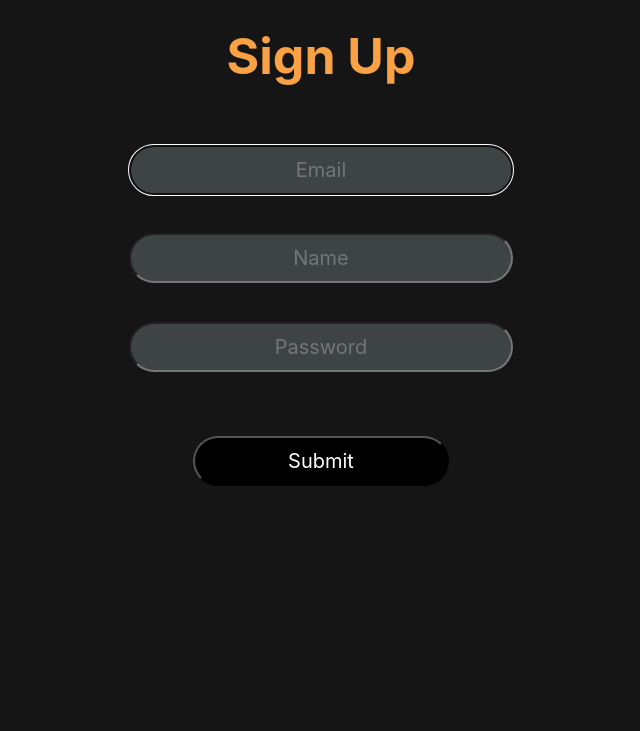
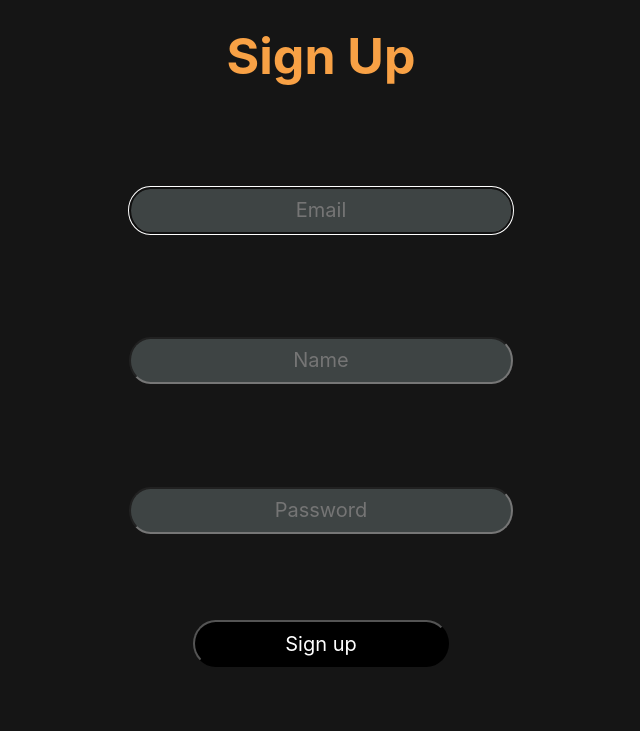
Before and after one commit to Famidore/flaskServer, a Python web app: template templates/login_forms/signup.html in a window 1280 px wide. Shown: the part 76-807 px from the top of the page, without its empty margins (319-959 px from the left). Before the commit the page ends 562 px from the top, so only its background shows below. Run offline with Jinja, Linux system fonts and the light colour scheme; the template is opened without the code that fills it, so the values that code supplies are empty; some libraries are stand-ins or nearby versions.

Commit message:
create and style unauth, create signup_response, register endpoint in auth.py

```diff
--- a/main.py
+++ b/main.py
@@ -14,7 +14,7 @@ async def index():
 
 @main.route("/favicon.ico")
 async def favicon():
-    return await send_from_directory(
+    return send_from_directory(
         os.path.join(main.root_path, "static"),
         "logo.ico",
         mimetype="image/vnd.microsoft.icon",
--- a/src/auth/auth_db/auth_db.py
+++ b/src/auth/auth_db/auth_db.py
@@ -1,4 +1,4 @@
-from models import db, User
+from .models import db, User
 
 
 def register_user(name, email, password):
--- a/static/styles/signup_page.css
+++ b/static/styles/signup_page.css
@@ -6,16 +6,17 @@
 .input{
     background-color: #3e4444;
     width: 30%;
-    height: 50px;
-    border-radius: 30px;
+    border-radius: 10% / 90%;
     color: #f8a145;
     font-size: 20%;
     display: block;
     margin-right: auto;
     margin-left: auto;
     text-align: center;
-    margin-top: 3%;
-    margin-bottom: 3%;
+    margin-top: 1%;
+    margin-bottom: 1%;
+    padding-bottom: 0.5%;
+    padding-top: 0.5%;
 }
 
 .title-space{
@@ -33,8 +34,7 @@ h3{
 
 .submit-button{
     width: 20%;
-    height: 50px;
-    border-radius: 30px;
+    border-radius: 15% / 85%;
     display: block;
     margin-right: auto;
     margin-left: auto;
@@ -43,8 +43,21 @@ h3{
     font-size: 20%;
     margin-top: 5%;
     margin-bottom: 5%;
+    padding-bottom: 0.5%;
+    padding-top: 0.5%;
 }
 .submit-button:hover{
     background-color: #f8a145;
     color: black;
 }
+
+.input-label{
+    width: 100%;
+    height: fit-content;
+    text-align: center;
+}
+.validation{
+    font-size: 10%;
+    color: red;
+    font-weight: bold;
+}
--- a/templates/base.html
+++ b/templates/base.html
@@ -13,6 +13,7 @@
     <link rel="stylesheet" href="https://stackpath.bootstrapcdn.com/bootstrap/4.3.1/css/bootstrap.min.css"
         integrity="sha384-ggOyR0iXCbMQv3Xipma34MD+dH/1fQ784/j6cY/iJTQUOhcWr7x9JvoRxT2MZw1T" crossorigin="anonymous">
     <link {% block style_sheet %}{% endblock %}>
+
     <style>
         body {
             background-color: #151515;
--- a/templates/login_forms/login.html
+++ b/templates/login_forms/login.html
@@ -7,7 +7,7 @@
     <div id="container">
         <div class="login-label">Log in</div>
         <div class="login-form">
-            <form method="POST">
+            <form method="POST" action="/login">
                 <input class="input-field" name="email" placeholder="Email">
                 <input class="input-field" name="password" type="password" placeholder="Password">
                 <input class="input-button" type="submit" value="Login">
--- a/templates/login_forms/signup.html
+++ b/templates/login_forms/signup.html
@@ -7,28 +7,41 @@
 <div class="column is-4 is-offset-4">
     <div class="title-space">
         <h3 class="title">Sign Up</h3>
+        <h4 class="validation"> {{ message }} </h4>
     </div>
     <div class="box">
-        <form method="POST" action="/signup">
-            <div class="field">
-                <div class="control">
-                    <input class="input is-large" type="email" name="email" placeholder="Email" autofocus="">
-                </div>
-            </div>
+        <form method="POST" action="/register">
+            <label class="input-label">
+                <input class="input" type="email" name="email" id="email" placeholder="Email" autofocus="">
+            </label>
+            <label class="input-label">
+                <input class="input" type="text" name="name" id="name" placeholder="Name" autofocus="">
+            </label>
+            <label class="input-label">
+                <input class="input" type="password" name="password" id="password" placeholder="Password">
+            </label>
+{#            <input class="submit-button" type="submit" value="Sign up">#}
+            <button class="submit-button">Sign up</button>
 
-            <div class="field">
-                <div class="control">
-                    <input class="input" type="text" name="name" placeholder="Name" autofocus="">
-                </div>
-            </div>
-
-            <div class="field">
-                <div class="control">
-                    <input class="input is-large" type="password" name="password" placeholder="Password">
-                </div>
-            </div>
-
-             <button class="submit-button">Submit</button>
+{#            <div class="field">#}
+{#                <div class="control">#}
+{#                    <input class="input" type="email" name="email" placeholder="Email" autofocus="">#}
+{#                </div>#}
+{#            </div>#}
+{##}
+{#            <div class="field">#}
+{#                <div class="control">#}
+{#                    <input class="input" type="text" name="name" placeholder="Name" autofocus="">#}
+{#                </div>#}
+{#            </div>#}
+{##}
+{#            <div class="field">#}
+{#                <div class="control">#}
+{#                    <input class="input" type="password" name="password" placeholder="Password">#}
+{#                </div>#}
+{#            </div>#}
+{##}
+{#            <input class="submit-button" type="submit" value="Sign up">#}
             <!-- <button class="button is-block is-info is-large is-fullwidth">Submit</button> -->
         </form>
     </div>
--- a/templates/partials/navbar.html
+++ b/templates/partials/navbar.html
@@ -1,4 +1,4 @@
-<nav class="navbar navbar-expand-lg">
+    <nav class="navbar navbar-expand-lg">
   <a class="navbar-brand"><img src="/static/logo.png" alt="Logo" style="width: 50px; height: auto;"></a>
   <button class="navbar-toggler" type="button" data-toggle="collapse" data-target="#navbarNav" aria-controls="navbarNav"
     aria-expanded="false" aria-label="Toggle navigation">
```
Also changed, not shown: run.py (+7 -40 lines), src/auth/auth.py (+21 -5 lines), static/styles/profile_page.css (added, +29 -0 lines), static/styles/unauthorized_page.css (added, +32 -0 lines), templates/login_forms/profile.html (+10 -7 lines), templates/login_forms/signup_response.html (added, +8 -0 lines), templates/login_forms/unauthorized.html (+12 -7 lines).
